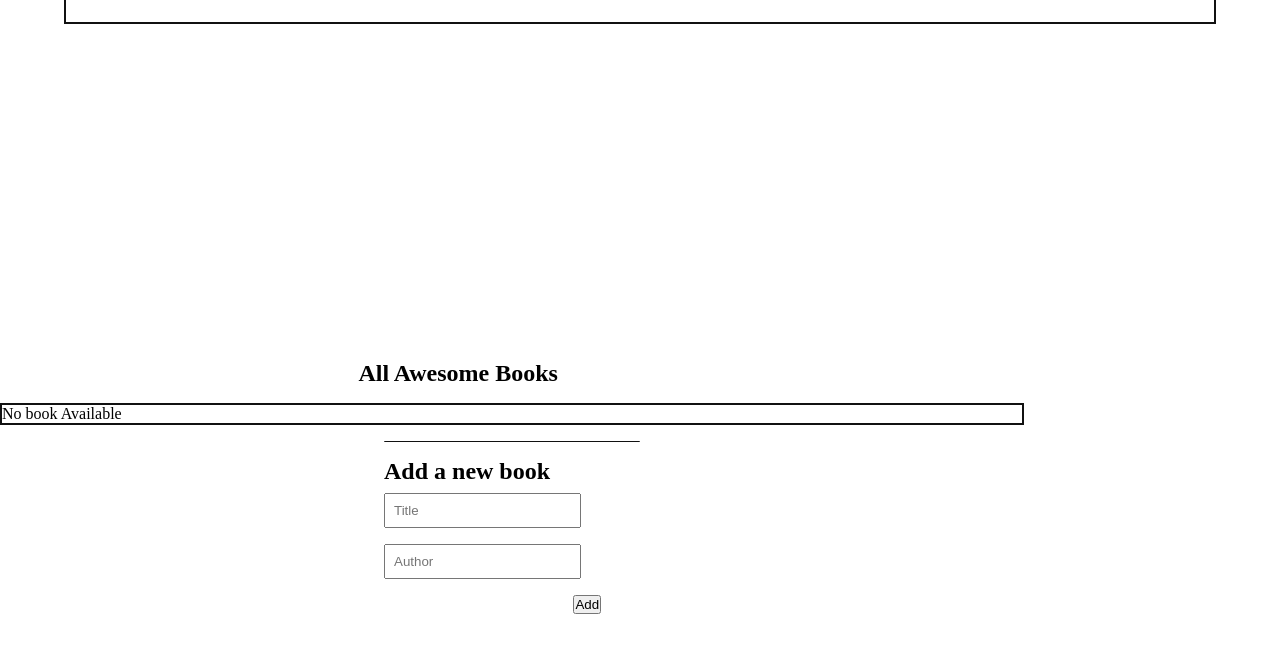
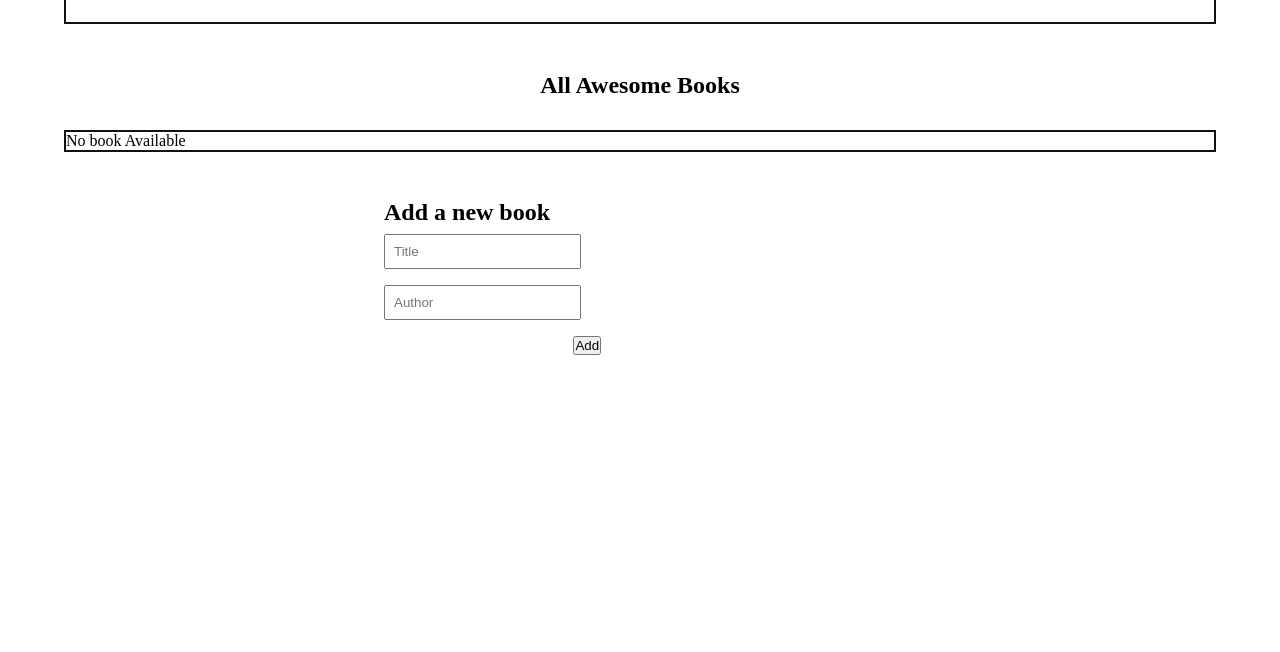
Before and after one commit to worashf/Awesome-book-class, a website with bundled scripts: page index.html in a window 1280 px wide. Shown: the part 72-724 px from the top of the page. Built offline with nearby package versions, Linux system fonts and the light colour scheme.

Commit message:
Add margins to wrapper section

```diff
--- a/style.css
+++ b/style.css
@@ -46,15 +46,16 @@ header{
 
 
 .wrapper{
-  margin-top: 10rem;
-  padding-top: 10rem;
-
+  margin: 2rem 5%;
+  display: flex;
+  flex-direction: column;
+  align-items: center;
 }
 
 
 .book-list {
   border: 2px solid #111;
-  width: 80%;
+  width: 100%;
   margin: 15px 0 15px 0;
 }
 
@@ -78,6 +79,7 @@ header{
 }
 
 .line {
+  display: none;
   border-bottom: 1px solid #111;
   margin: 1rem 30%;
   border-bottom-left-radius: 2rem;
```
